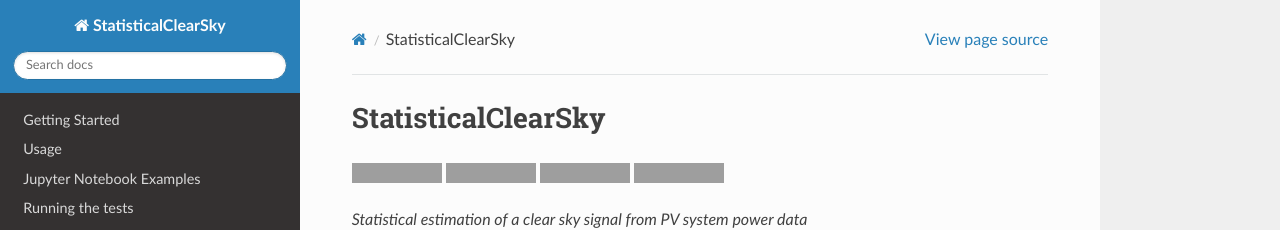
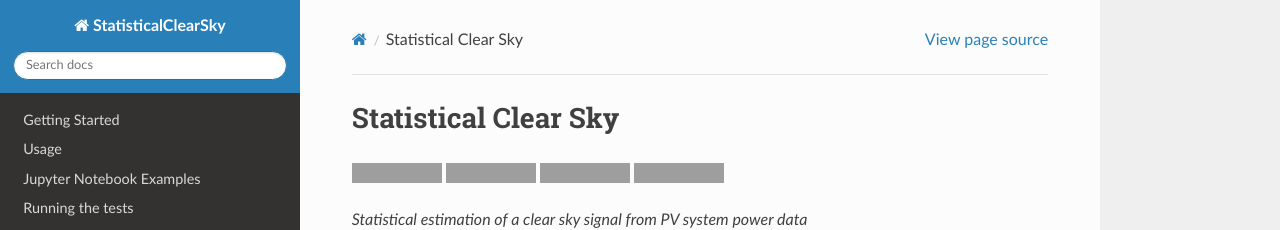
Before and after one commit to slacgismo/StatisticalClearSky, a Sphinx documentation site: the page built from docs/source/index.rst, in a window 1280 px wide and 1066 px high. Shown: the top 230 px of the window. Built offline with Sphinx 7.4.7 and the Read the Docs theme 2.0.0, drawn with Linux system fonts in a browser that asks for light colours; grey boxes are pictures that could not be loaded.

Commit message:
title changed

```diff
--- a/docs/source/index.rst
+++ b/docs/source/index.rst
@@ -1,5 +1,5 @@
-StatisticalClearSky
-===================
+Statistical Clear Sky
+=====================
 
 |PyPI release| |Anaconda Cloud release| |Build Status| |codecov|
 
```
